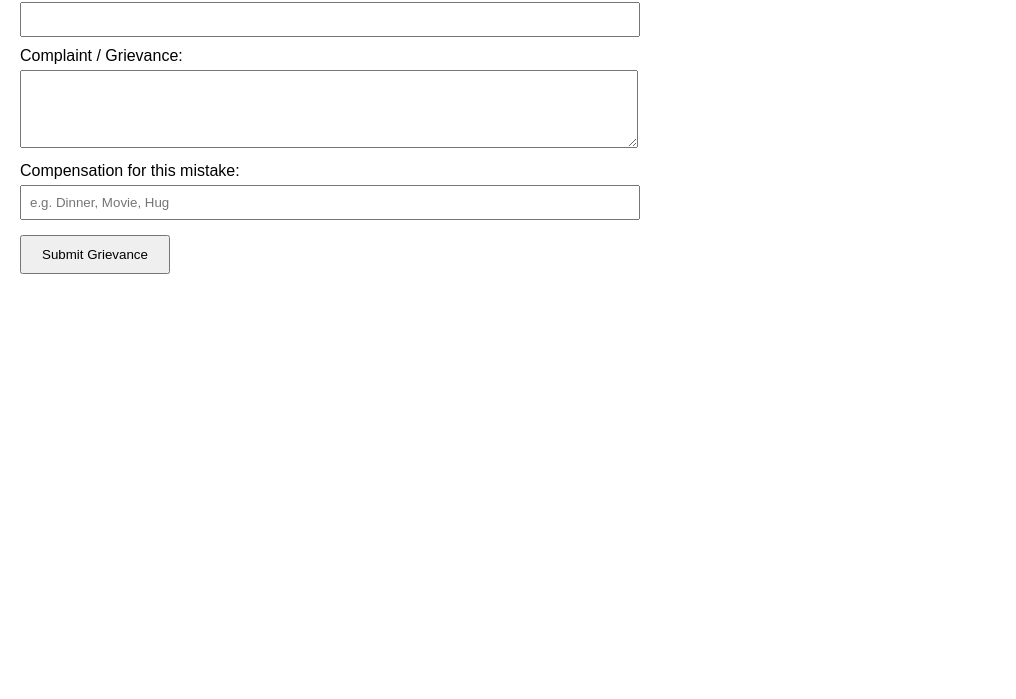
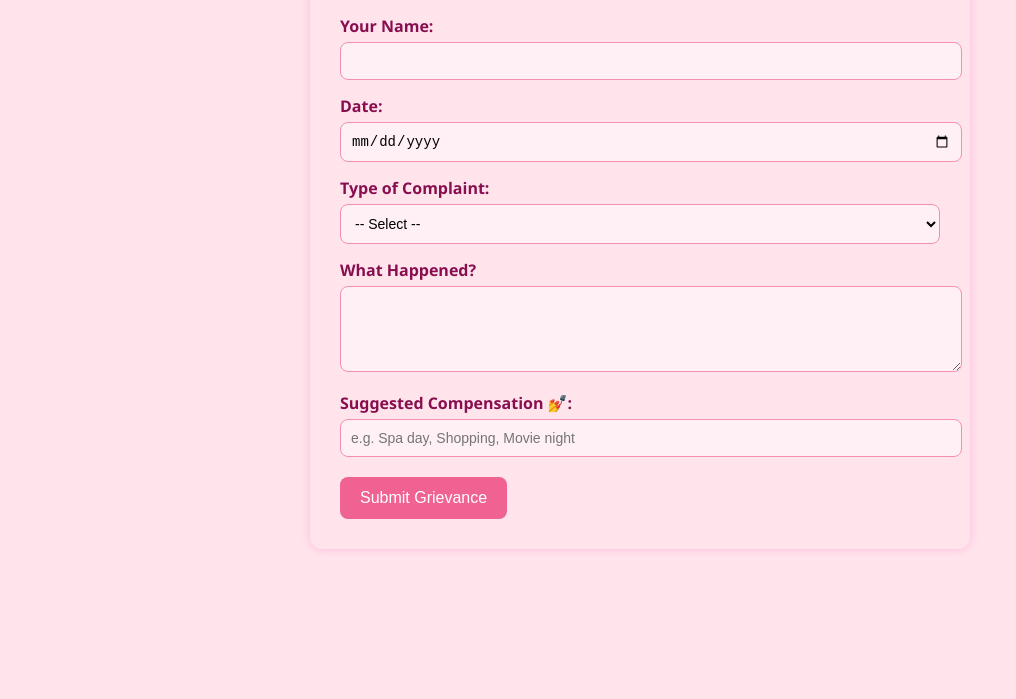
Before and after one commit to souvik25162/grievance-portal, a plain HTML site: page index.html in a window 1280 px wide. Shown: the part 101-800 px from the top of the page, without its empty margins (0-1016 px from the left). Drawn offline with Linux system fonts and the light colour scheme.

Commit message:
Update index.html

```diff
--- a/index.html
+++ b/index.html
@@ -2,26 +2,78 @@
 <html lang="en">
 <head>
   <meta charset="UTF-8" />
-  <meta name="viewport" content="width=device-width, initial-scale=1" />
+  <meta name="viewport" content="width=device-width, initial-scale=1.0"/>
   <title>Grievance Portal</title>
   <style>
-    body { font-family: Arial, sans-serif; margin: 20px; max-width: 600px; }
-    label { display: block; margin-top: 10px; }
-    input, textarea, select { width: 100%; padding: 8px; margin-top: 5px; }
-    button { margin-top: 15px; padding: 10px 20px; }
+    body {
+      font-family: 'Segoe UI', sans-serif;
+      background-color: #ffe4ec;
+      margin: 0;
+      padding: 30px;
+      max-width: 600px;
+      margin: auto;
+      border-radius: 12px;
+      box-shadow: 0 0 10px rgba(255, 20, 147, 0.2);
+    }
+    h1 {
+      color: #c2185b;
+      text-align: center;
+    }
+    label {
+      display: block;
+      margin-top: 15px;
+      font-weight: bold;
+      color: #880e4f;
+    }
+    input, textarea, select {
+      width: 100%;
+      padding: 10px;
+      margin-top: 5px;
+      border: 1px solid #f48fb1;
+      border-radius: 8px;
+      font-size: 14px;
+      background-color: #fff0f5;
+    }
+    button {
+      margin-top: 20px;
+      padding: 12px 20px;
+      background-color: #f06292;
+      color: white;
+      border: none;
+      border-radius: 8px;
+      font-size: 16px;
+      cursor: pointer;
+    }
+    button:hover {
+      background-color: #ec407a;
+    }
   </style>
 </head>
 <body>
-  <h1>Grievance Portal</h1>
+  <h1>💔 Girlfriend Grievance Portal 💔</h1>
   <form id="grievanceForm">
     <label for="name">Your Name:</label>
     <input type="text" id="name" required />
 
-    <label for="complaint">Complaint / Grievance:</label>
+    <label for="date">Date:</label>
+    <input type="date" id="date" required />
+
+    <label for="type">Type of Complaint:</label>
+    <select id="type" required>
+      <option value="">-- Select --</option>
+      <option value="Ignored Text">Ignored Text</option>
+      <option value="Late Reply">Late Reply</option>
+      <option value="Forgot Anniversary">Forgot Anniversary</option>
+      <option value="Didn’t Call Back">Didn’t Call Back</option>
+      <option value="General Misbehavior">General Misbehavior</option>
+      <option value="Other">Other</option>
+    </select>
+
+    <label for="complaint">What Happened?</label>
     <textarea id="complaint" rows="4" required></textarea>
 
-    <label for="compensation">Compensation for this mistake:</label>
-    <input type="text" id="compensation" placeholder="e.g. Dinner, Movie, Hug" required />
+    <label for="compensation">Suggested Compensation 💅:</label>
+    <input type="text" id="compensation" placeholder="e.g. Spa day, Shopping, Movie night" required />
 
     <button type="submit">Submit Grievance</button>
   </form>
@@ -30,25 +82,27 @@
     document.getElementById('grievanceForm').addEventListener('submit', function(e) {
       e.preventDefault();
       const name = document.getElementById('name').value.trim();
+      const date = document.getElementById('date').value;
+      const type = document.getElementById('type').value;
       const complaint = document.getElementById('complaint').value.trim();
       const compensation = document.getElementById('compensation').value.trim();
 
-      if (!name || !complaint || !compensation) {
-        alert('Please fill all fields');
+      if (!name || !date || !type || !complaint || !compensation) {
+        alert('Please fill out all fields!');
         return;
       }
 
       let complaints = JSON.parse(localStorage.getItem('complaints') || '[]');
       complaints.push({
-        date: new Date().toLocaleDateString(),
+        name,
+        date,
+        category: type,
         title: complaint,
-        category: 'General',
-        severity: Math.floor(Math.random() * 5) + 1,
         compensation,
-        name
+        severity: Math.floor(Math.random() * 5) + 1
       });
       localStorage.setItem('complaints', JSON.stringify(complaints));
-      alert('Grievance submitted successfully!');
+      alert('Grievance submitted successfully! 💖');
       this.reset();
     });
   </script>
```
